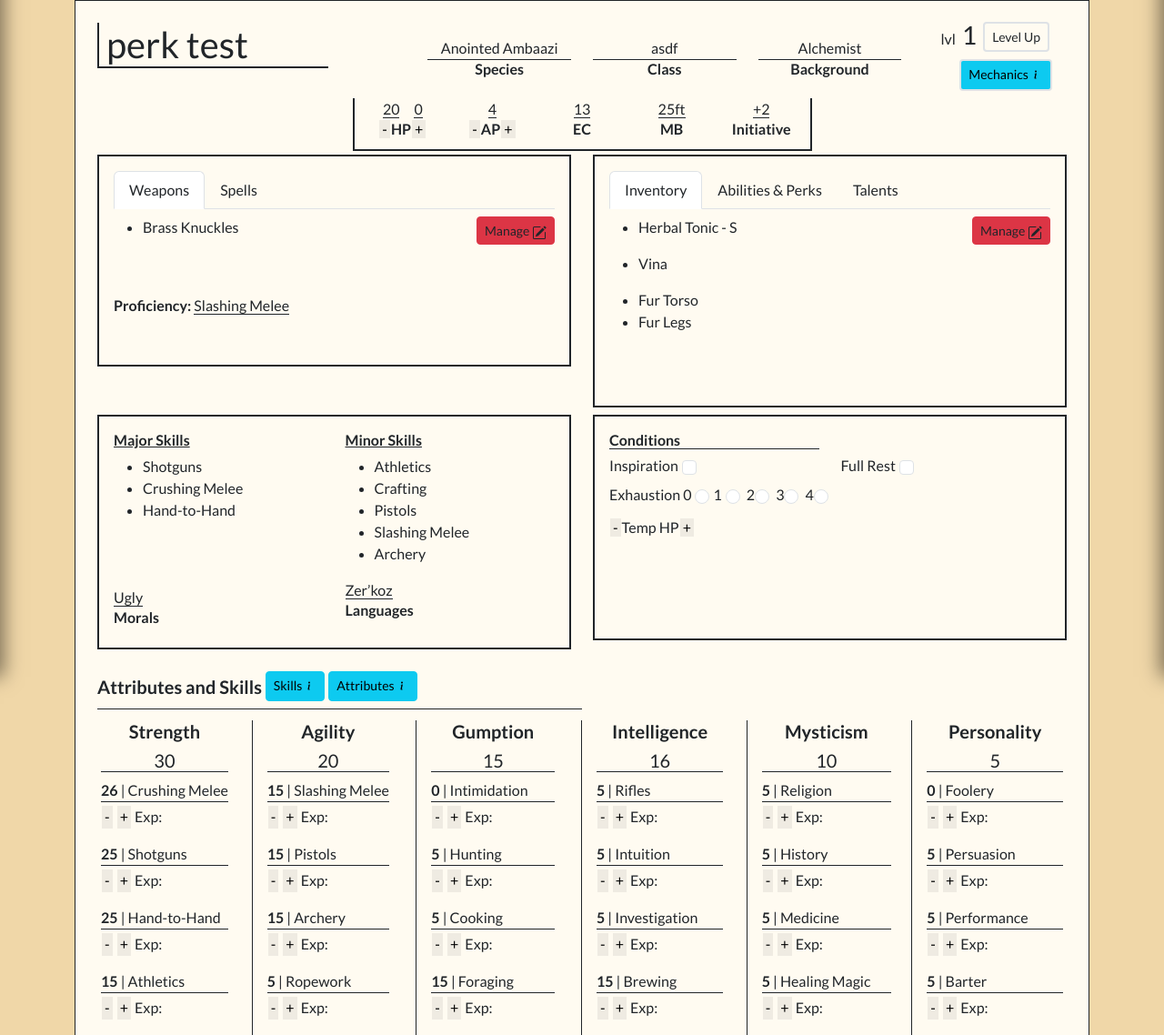
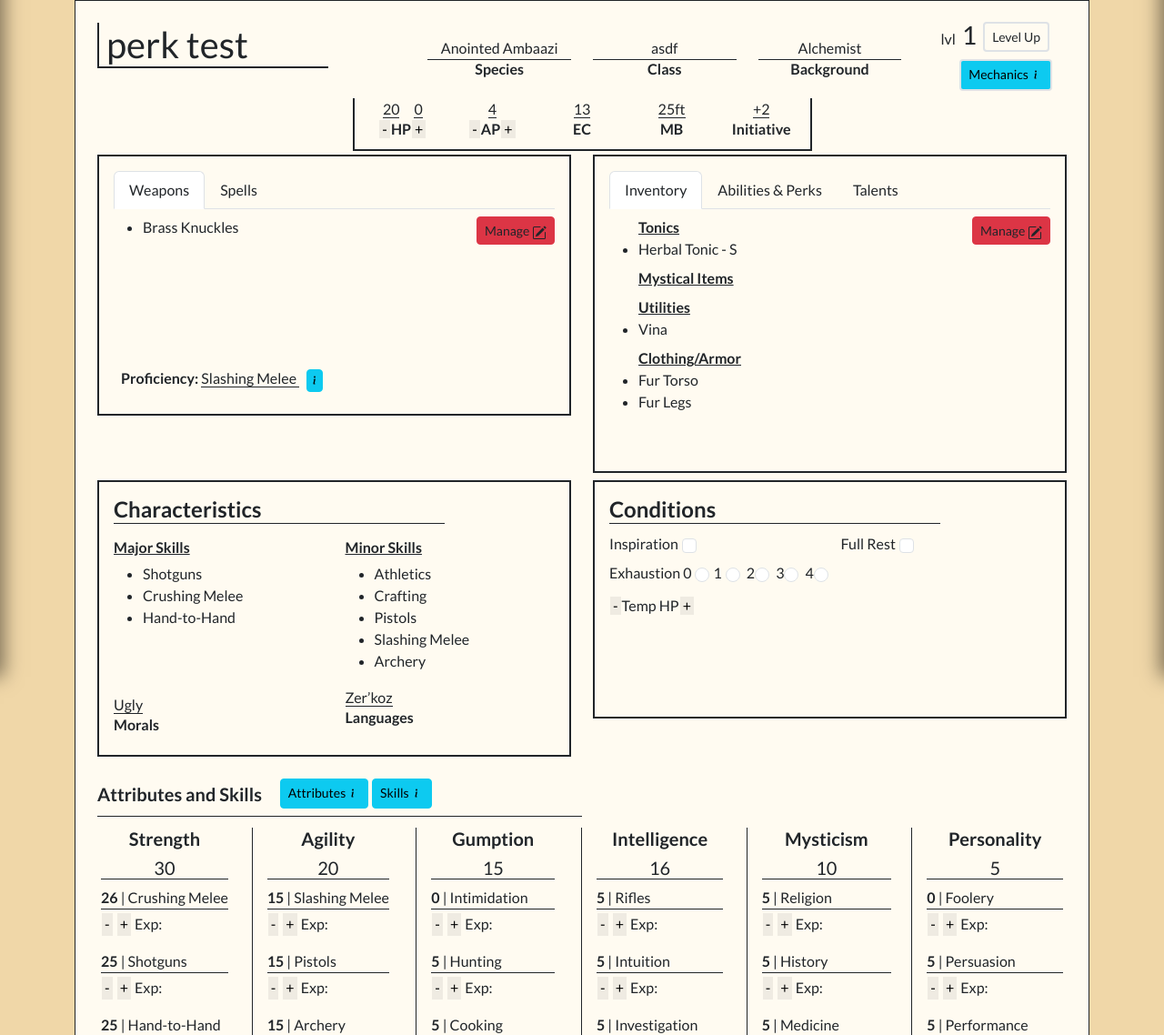
Before and after one commit to grantNixon/WWTTRPG, a Django app: page /create/character_detail/13 in a window 1280 px wide. Shown: the part 56-1194 px from the top of the page at 91% size. Run offline with Django 5.2, Linux system fonts and the light colour scheme; data comes from the database, SQL or seed files in the repository; both versions use the stored data as it was after the commit.

Commit message:
Django fix to remove blank list items + UI stuff

```diff
--- a/WTTRPG/create/templates/create/character_detail.html
+++ b/WTTRPG/create/templates/create/character_detail.html
@@ -219,8 +219,8 @@
 </div>
       <div class="row">
         <!-- Left Side: Stats -->
-        <div class="col-md">
-          <div class="border border-dark border-2 p-3 pb-5">
+        <div class="col-md-6">
+          <div class="border border-dark border-2 p-3">
                   <div class="tab-section">
                       <ul class="nav nav-tabs" id="myTab1" role="tablist">
                           <li class="nav-item" role="presentation">
@@ -267,14 +267,18 @@
                               </div>
                           </div>
 
-                            <ul id="current-weapons2">
+                            <ul id="current-weapons2" class="mb-5 pb-5">
                                 {% for weapon in character.inventory.weapons %}
                                     <li>{{ weapon.name }}</li>
                                 {% endfor %}
                             </ul>
                         </div>
                         <div>
-                <h5 class="fs-6"><b>Proficiency: </b><span class="fs-6 border-bottom border-dark">{{character.weapon_proficiency}}</span></h5>
+                <h5 class="fs-6 ms-2"><b>Proficiency: </b><span class="fs-6 border-bottom border-dark">{{character.weapon_proficiency}} </span><button type="button" class="btn btn-sm btn-info ms-2 p-0" data-bs-container="body" data-bs-toggle="popover" data-bs-placement="right" data-bs-content="+1 to hit checks and another +1 when the skill reaches level 50">
+                                        <svg xmlns="http://www.w3.org/2000/svg" width="16" height="16" fill="currentColor" class="bi bi-info mb-1" viewBox="0 0 16 16">
+                                        <path d="m8.93 6.588-2.29.287-.082.38.45.083c.294.07.352.176.288.469l-.738 3.468c-.194.897.105 1.319.808 1.319.545 0 1.178-.252 1.465-.598l.088-.416c-.2.176-.492.246-.686.246-.275 0-.375-.193-.304-.533zM9 4.5a1 1 0 1 1-2 0 1 1 0 0 1 2 0"/>
+                                   </svg>
+                                  </button></h5>
                 </div>
                         <div class="tab-pane fade pb-5" id="spells" role="tabpanel" aria-labelledby="spells-tab">
                             <button id="spellToggleButton" class="btn btn-link-dark text-decoration-underline" onclick="toggleSpellManager()">Manage</button>
@@ -364,24 +368,31 @@
                               </div>
                           </div>
                           <!-- For these inventory li items.. need to update to ensure the IDs added in the fetch functions are retained on page refresh -->
-                               <ul id="current-tonics2">
+
+                          <ul id="current-tonics2" class="mb-0"><u><b>Tonics</b></u>
                                 {% for tonic in character.inventory.tonics %}
                                     <li>{{ tonic.name }}</li>
                                 {% endfor %}
                             </ul>
-                             <ul id="current-items2">
+                             <ul id="current-items2" class="mb-0 mt-2"><u><b>Mystical Items</b></u>
                                 {% for item in character.inventory.items %}
+                                   {% if item.name %}
                              <li>{{ item.name }}</li>
+                               {% endif %}
                                {% endfor %}
                             </ul>
-                              <ul id="current-utilities2">
+                              <ul id="current-utilities2" class="mb-0 mt-2"><u><b>Utilities</b></u>
                                 {% for utility in character.inventory.utilities %}
+                                   {% if utility.name %}
                                   <li>{{ utility.name }}</li>
+                               {% endif %}
                              {% endfor %}
                             </ul>
-                             <ul id="current-clothing2">
+                             <ul id="current-clothing2" class="mb-0 mt-2"><u><b>Clothing/Armor</b></u>
                                 {% for clothing in character.inventory.clothing %}
+                                  {% if clothing.name %}
                              <li>{{ clothing.name }}</li>
+                              {% endif %}
                               {% endfor %}
                             </ul>
                           </div>
@@ -405,8 +416,9 @@
 
         <div class="row mt-2">
           <!-- Left Side: Stats -->
-          <div class="col">
+          <div class="col mt-0">
                   <div class="border border-dark border-2 p-3">
+                      <h4 class="fw-bold border-bottom border-dark w-75 mb-3">Characteristics</h4>
             <div class="row row-cols-2">
                <!-- Major Skills -->
                <div class="col">
@@ -443,12 +455,12 @@
           <!-- Right Side: Inventory & Perks -->
           <div class="col-md-6">
                <div class="border border-dark border-2 p-3">
+                <h4 class="fw-bold border-bottom border-dark w-75">Conditions</h4>
             <div class="row row-cols-2 ">
               <div class="col">
-                <h1 class="fs-6 fw-bold border-bottom border-dark">Conditions</h1>
                 <h1 class="fs-6 mt-1">Inspiration<input class="form-check-input ms-1" type="checkbox" value="" id="inspirationCheckbox"></h1>
               </div>
-                <div class="mt-4">
+                <div class="">
                   <h1 class="fs-6 mt-1">Full Rest<input class="form-check-input ms-1" type="checkbox" value="" id="toggleFunction" onchange="toggleFeature(this, 'inspirationCheckbox')"></h1>
                 </div>
               </div>
@@ -466,15 +478,17 @@
 
 
       <!-- Attributes, Skills -->
-      <h1 class="fs-5 fw-bold mt-4 mb-2 border-bottom border-dark w-50">Attributes and Skills <button type="button" class="btn btn-info btn-sm mb-2" data-bs-container="body"  data-bs-html="true"  data-bs-toggle="popover" data-bs-placement="top" data-bs-content="Add these bonuses to your skill check rolls, weapon hits, and damage done<br><br>Skill Lvl 5 = -1<br>Lvl 10 = 0<br>Lvl 15 = +1<br>Lvl 25 = +2<br>Lvl 40 = +3<br> Lvl 50 = +4<br>Lvl 60 = +5<br>Lvl 75 = +6<br>Lvl 100 = +8">
+       <div>
+      <h1 class="fs-5 fw-bold mt-4 mb-2 border-bottom border-dark w-50">Attributes and Skills <button type="button" class="btn btn-info btn-sm mb-2 ms-3" data-bs-container="body"  data-bs-html="true"  data-bs-toggle="popover" data-bs-placement="top" data-bs-content="Add these mods when making saves<br><br>Att. Lvl 5 = -2<br>Lvl 10 = -1<br>Lvl 15 = 0<br>Lvl 25 = +1<br>Lvl 40 = +2<br> Lvl 50 = +3<br>Lvl 75 = +5<br>Lvl 100 = +7">
+  Attributes<svg xmlns="http://www.w3.org/2000/svg" width="16" height="16" fill="currentColor" class="bi bi-info mb-1" viewBox="0 0 16 16">
+  <path d="m8.93 6.588-2.29.287-.082.38.45.083c.294.07.352.176.288.469l-.738 3.468c-.194.897.105 1.319.808 1.319.545 0 1.178-.252 1.465-.598l.088-.416c-.2.176-.492.246-.686.246-.275 0-.375-.193-.304-.533zM9 4.5a1 1 0 1 1-2 0 1 1 0 0 1 2 0"/>
+</svg>
+</button> <button type="button" class="btn btn-info btn-sm mb-2" data-bs-container="body"  data-bs-html="true"  data-bs-toggle="popover" data-bs-placement="top" data-bs-content="Add these bonuses to your skill check rolls, weapon hits, and damage done<br><br>Skill Lvl 5 = -1<br>Lvl 10 = 0<br>Lvl 15 = +1<br>Lvl 25 = +2<br>Lvl 40 = +3<br> Lvl 50 = +4<br>Lvl 60 = +5<br>Lvl 75 = +6<br>Lvl 100 = +8">
   Skills<svg xmlns="http://www.w3.org/2000/svg" width="16" height="16" fill="currentColor" class="bi bi-info mb-1" viewBox="0 0 16 16">
   <path d="m8.93 6.588-2.29.287-.082.38.45.083c.294.07.352.176.288.469l-.738 3.468c-.194.897.105 1.319.808 1.319.545 0 1.178-.252 1.465-.598l.088-.416c-.2.176-.492.246-.686.246-.275 0-.375-.193-.304-.533zM9 4.5a1 1 0 1 1-2 0 1 1 0 0 1 2 0"/>
 </svg>
-</button> <button type="button" class="btn btn-info btn-sm mb-2" data-bs-container="body"  data-bs-html="true"  data-bs-toggle="popover" data-bs-placement="top" data-bs-content="Add these mods when making saves<br><br>Att. Lvl 5 = -2<br>Lvl 10 = -1<br>Lvl 15 = 0<br>Lvl 25 = +1<br>Lvl 40 = +2<br> Lvl 50 = +3<br>Lvl 75 = +5<br>Lvl 100 = +7">
-  Attributes<svg xmlns="http://www.w3.org/2000/svg" width="16" height="16" fill="currentColor" class="bi bi-info mb-1" viewBox="0 0 16 16">
-  <path d="m8.93 6.588-2.29.287-.082.38.45.083c.294.07.352.176.288.469l-.738 3.468c-.194.897.105 1.319.808 1.319.545 0 1.178-.252 1.465-.598l.088-.416c-.2.176-.492.246-.686.246-.275 0-.375-.193-.304-.533zM9 4.5a1 1 0 1 1-2 0 1 1 0 0 1 2 0"/>
-</svg>
 </button></h1>
+    </div>
         <div class="row g-4 py-1 row-cols-1 row-cols-lg-6">
           <div class="col d-flex align-items-start">
             <div class="icon-square text-body-emphasis bg-body-secondary d-inline-flex align-items-center justify-content-center fs-4 flex-shrink-0 me-1">
```
Also changed, not shown: WTTRPG/db.sqlite3. Lines whose indentation alone changed are shown as unchanged.
